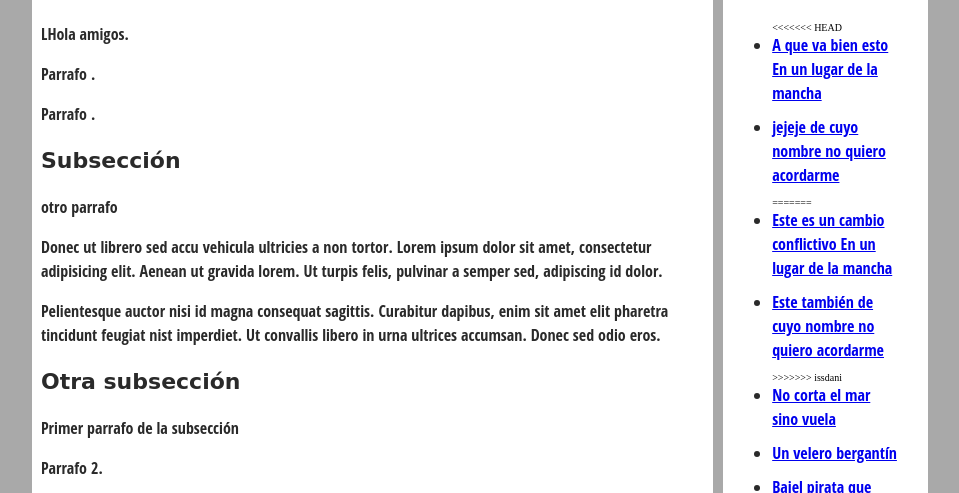
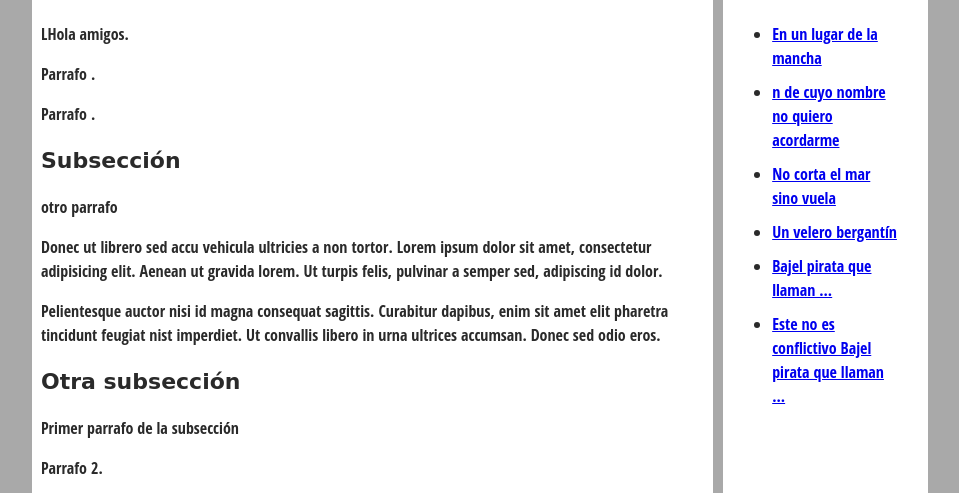
Before and after one commit to danibeltra/curso-git-repo1, a plain HTML site: page index.html in a window 1280 px wide. Shown: the part 299-792 px from the top of the page, without its empty margins (160-1119 px from the left). Drawn offline with Linux system fonts and the light colour scheme.

Commit message:
Cambio para arreglar errores de ramas

```diff
--- a/index.html
+++ b/index.html
@@ -55,13 +55,8 @@
   <h2>Final</h2>
 
   <ul>
-<<<<<<< HEAD
-      <li><a href="#">A que va bien esto En un lugar de la mancha</a></li>
-      <li><a href="#">jejeje de cuyo nombre no quiero acordarme</a></li>
-=======
-      <li><a href="#">Este es un cambio conflictivo En un lugar de la mancha</a></li>
-      <li><a href="#">Este también de cuyo nombre no quiero acordarme</a></li>
->>>>>>> issdani
+      <li><a href="#">En un lugar de la mancha</a></li>
+      <li><a href="#">n de cuyo nombre no quiero acordarme</a></li>
       <li><a href="#">No corta el mar sino vuela</a></li>
       <li><a href="#">Un velero bergantín</a></li>
       <li><a href="#">Bajel pirata que llaman ...</a></li>
```
